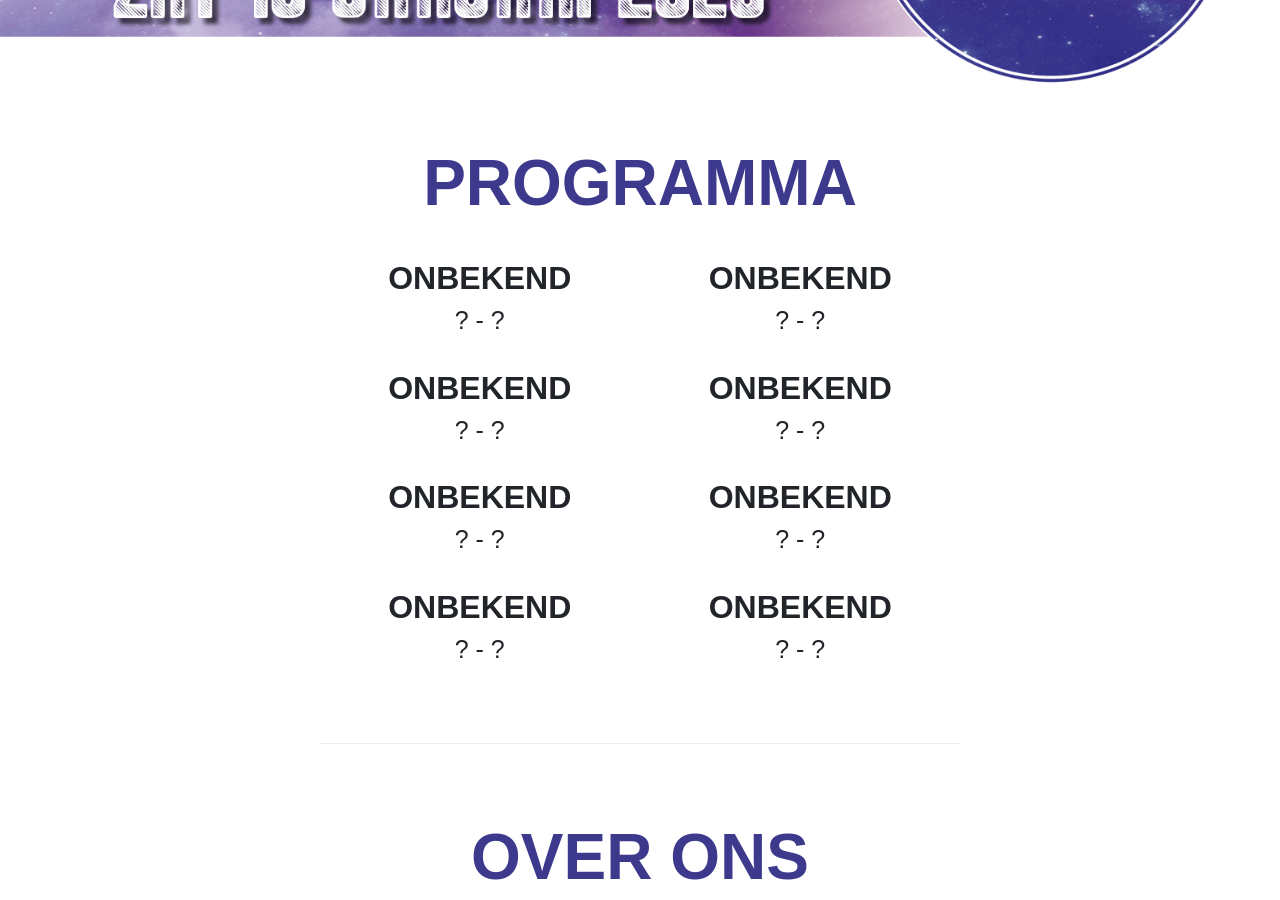
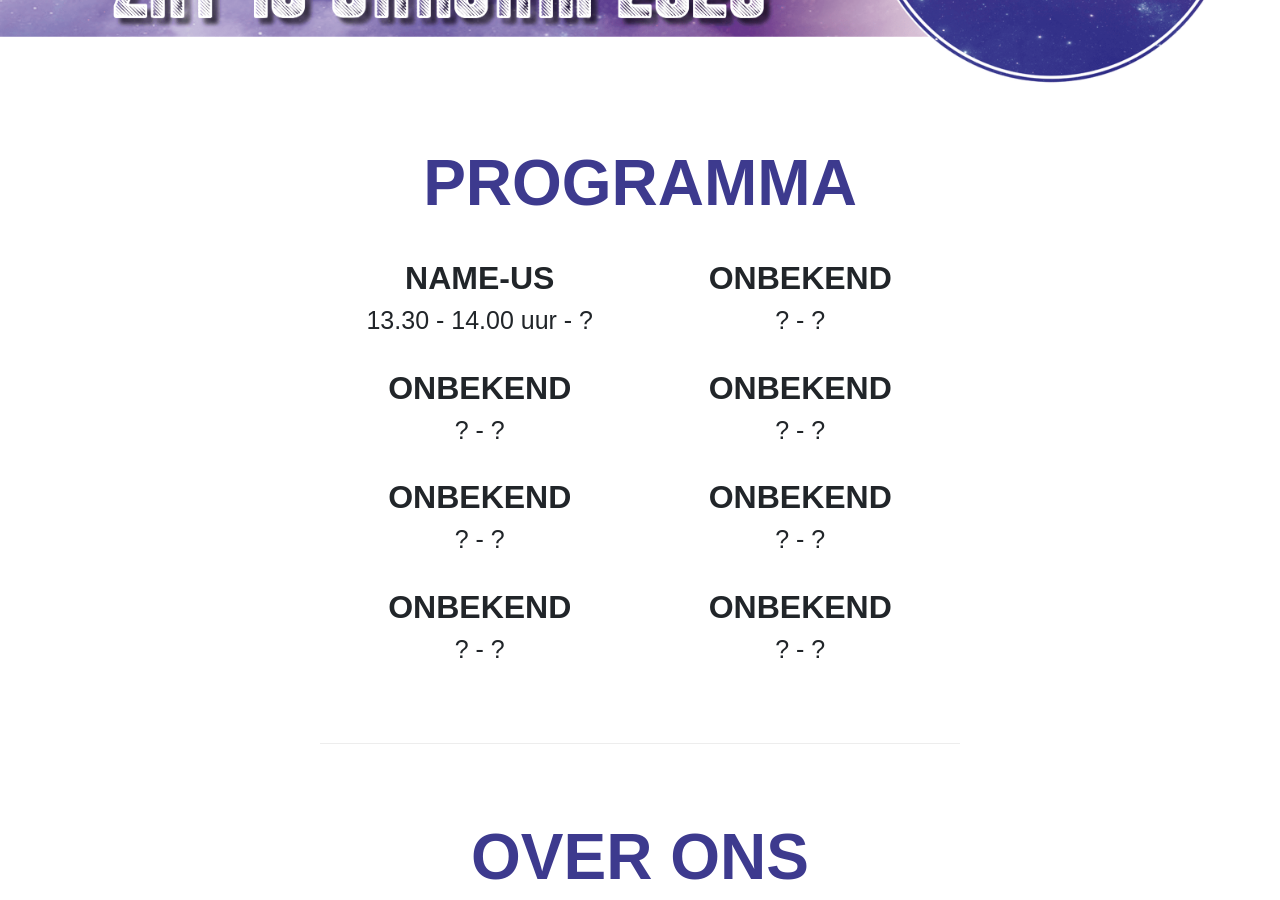
Before and after one commit to sneeuwpop-festival/sneeuwpop.nl, a Jekyll site: the page built from index.md, in a window 1280 px wide and 900 px high, scrolled down 342 px. Built offline with Jekyll 4.4.1, drawn with Linux system fonts in a browser that asks for light colours.

Commit message:
Update bands.yml

```diff
--- a/_data/bands.yml
+++ b/_data/bands.yml
@@ -1,5 +1,5 @@
-- name: onbekend
-  start: "?"
+- name: Name-us
+  start: 13.30 - 14.00 uur
   end: "?"
   uri: band
 - name: Onbekend
```
